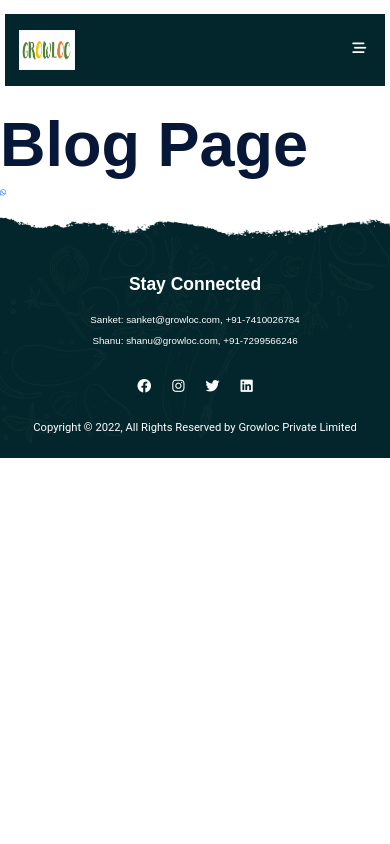
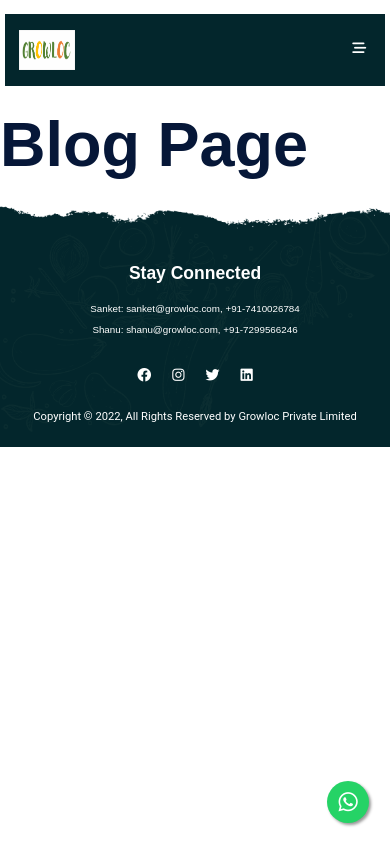
Before and after one commit to prathameshk03/Growloc3, a plain HTML site: page blog.html in a window 390 px wide. Drawn offline with nearby package versions, Linux system fonts and the light colour scheme.

Commit message:
Update style.css
whatsapp add

```diff
--- a/css/style.css
+++ b/css/style.css
@@ -632,6 +632,48 @@ section{
 }
 
 
+
+/*Whatsapp*/
+.whatsapp_float {
+    position: fixed;
+    width: 7rem;
+    height: 7rem;
+    bottom: 4rem;
+    right: 5rem;
+    background-color: #25d366;
+    color: #fff;
+    border-radius: 50%;
+    text-align: center;
+    font-size: 39px;
+    box-shadow: 2px 2px 3px #999;
+    z-index: 100;
+  }
+
+  .whatsapp_float:hover{
+    translate: 0 -6px;
+    transition: 0.4s ease-in-out;
+  }
+
+  .whatsapp-icon {
+    margin-top: 16px;
+  }
+
+  /* for mobile */
+  @media screen and (max-width: 767px){
+    .whatsapp-icon {
+      margin-top: 10px;
+    }
+    .whatsapp_float {
+      width: 6rem;
+      height: 6rem;
+      bottom: 3rem;
+      right: 3rem;
+      font-size: 22px;
+    }
+  }
+
+
+
 /*Footer*/
 
 .footer_wrapper{
```
